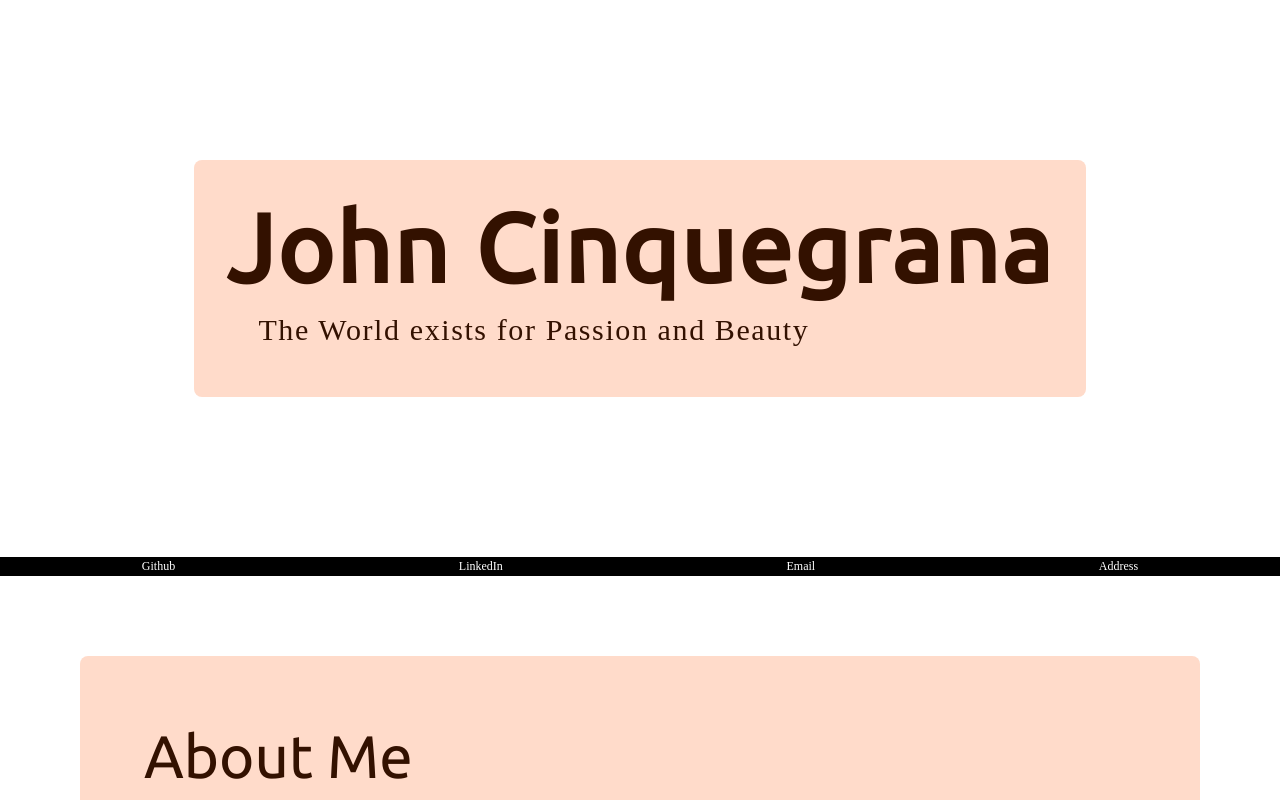
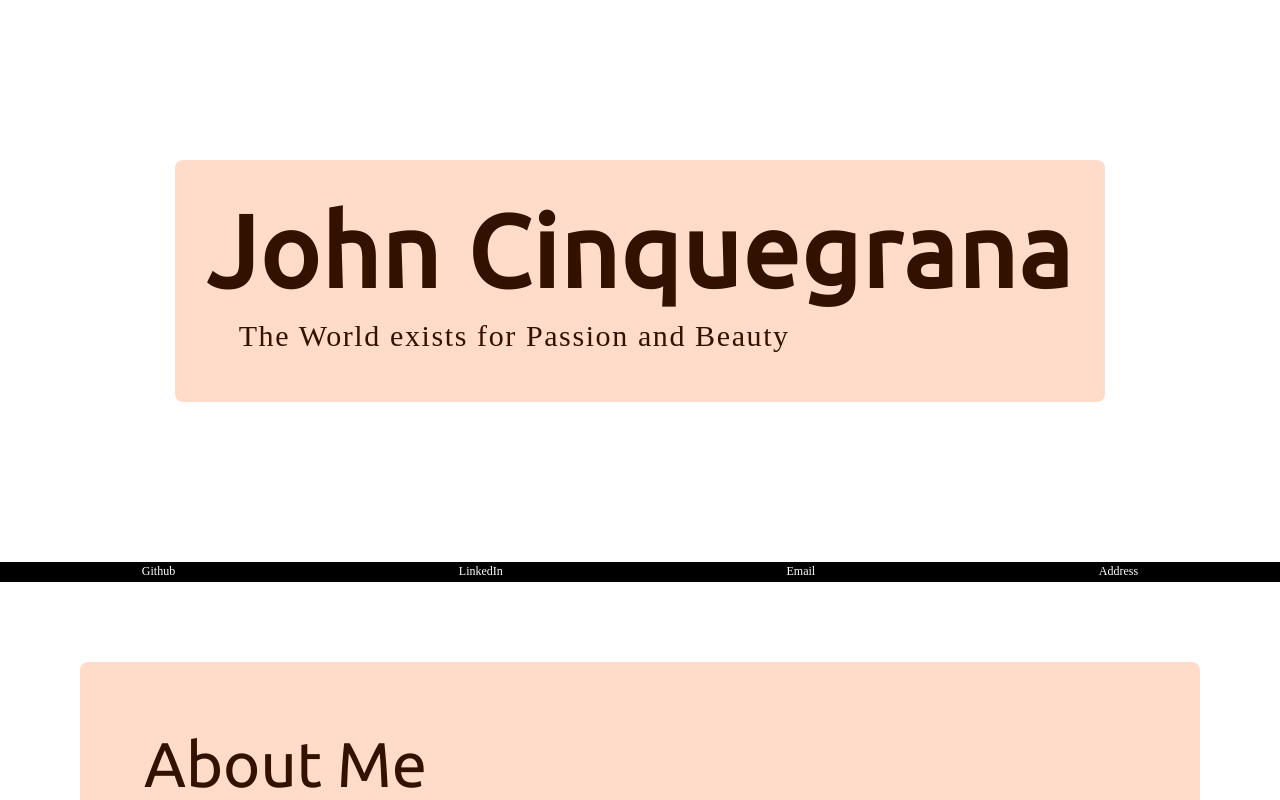
Before and after one commit to john-cinquegrana/ReactPersonalSite, a React (Vite) app: page / in a window 1280 px wide. Shown: the top 800 px of the page. Built offline with nearby package versions, Linux system fonts and the light colour scheme.

Commit message:
Custom font sizes for typography

```diff
--- a/src/components/theme.ts
+++ b/src/components/theme.ts
@@ -721,21 +721,63 @@ function themeFromMaterialColors(materialTheme: MaterialColorTheme, palettes: Ma
             fontFamily: ["Lora Variable", "Ubuntu", "sans-serif"].join(','),
             h1: {
                 fontFamily: headerFontFamily,
+                [templateTheme.breakpoints.up('md')]: {
+                    fontSize: '6.3rem',
+                },
+                // Have 1rem for sizes smaller than md
+                [templateTheme.breakpoints.down('md')]: {
+                    fontSize: '6rem',
+                }
             },
             h2: {
                 fontFamily: headerFontFamily,
+                [templateTheme.breakpoints.up('md')]: {
+                    fontSize: '3.95rem',
+                },
+                // Have 1rem for sizes smaller than md
+                [templateTheme.breakpoints.down('md')]: {
+                    fontSize: '3.75rem',
+                }
             },
             h3: {
                 fontFamily: headerFontFamily,
+                [templateTheme.breakpoints.up('md')]: {
+                    fontSize: '3.2rem',
+                },
+                // Have 1rem for sizes smaller than md
+                [templateTheme.breakpoints.down('md')]: {
+                    fontSize: '3rem',
+                }
             },
             h4: {
                 fontFamily: headerFontFamily,
+                [templateTheme.breakpoints.up('md')]: {
+                    fontSize: '2.325rem',
+                },
+                // Have 1rem for sizes smaller than md
+                [templateTheme.breakpoints.down('md')]: {
+                    fontSize: '2.125rem',
+                }
             },
             h5: {
                 fontFamily: headerFontFamily,
+                [templateTheme.breakpoints.up('md')]: {
+                    fontSize: '1.7rem',
+                },
+                // Have 1rem for sizes smaller than md
+                [templateTheme.breakpoints.down('md')]: {
+                    fontSize: '1.5rem',
+                }
             },
             h6: {
                 fontFamily: headerFontFamily,
+                [templateTheme.breakpoints.up('md')]: {
+                    fontSize: '1.55rem',
+                },
+                // Have 1rem for sizes smaller than md
+                [templateTheme.breakpoints.down('md')]: {
+                    fontSize: '1.25rem',
+                }
             },
             subtitle1: {
                 fontFamily: bodyFontFamily,
@@ -745,8 +787,9 @@ function themeFromMaterialColors(materialTheme: MaterialColorTheme, palettes: Ma
             },
             body1: {
                 fontFamily: bodyFontFamily,
+                fontWeight: 400,
                 [templateTheme.breakpoints.up('md')]: {
-                    fontSize: '1.4rem',
+                    fontSize: '1.3rem',
                 },
                 // Have 1rem for sizes smaller than md
                 [templateTheme.breakpoints.down('md')]: {
```
